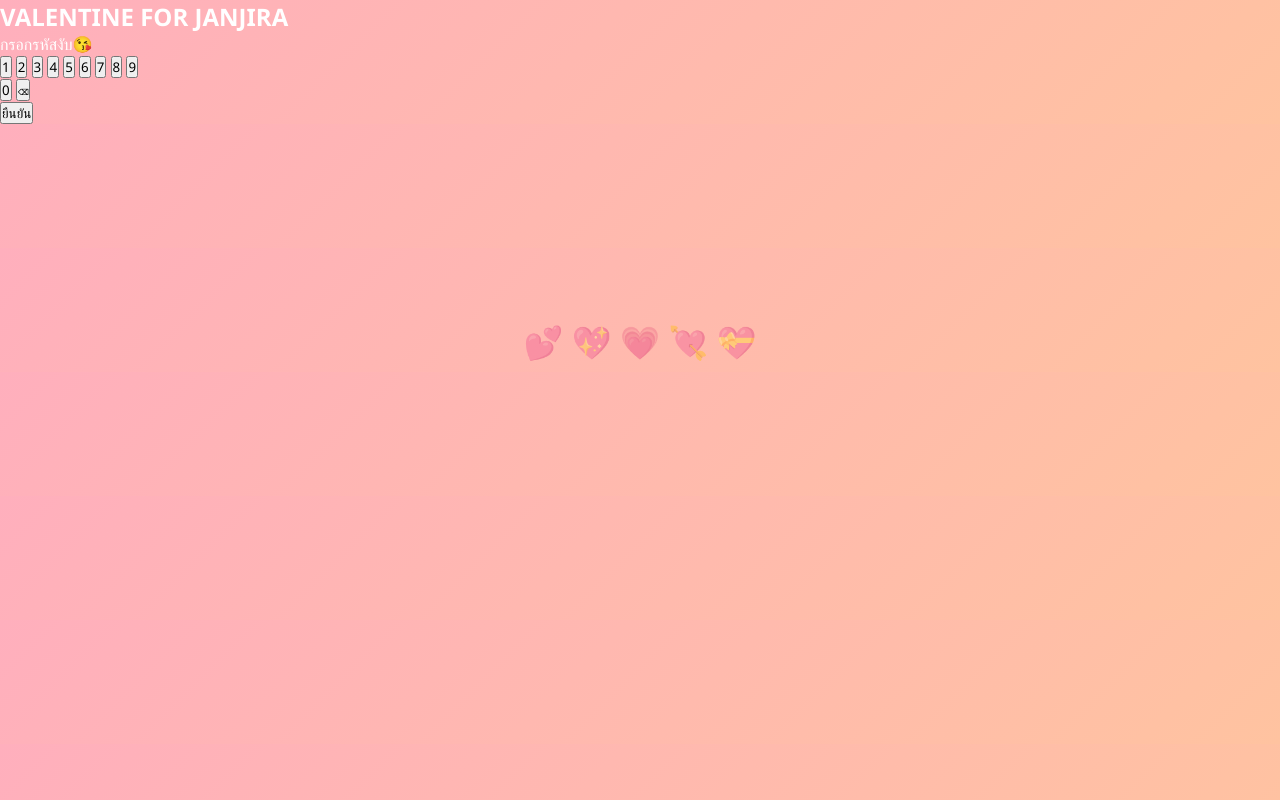
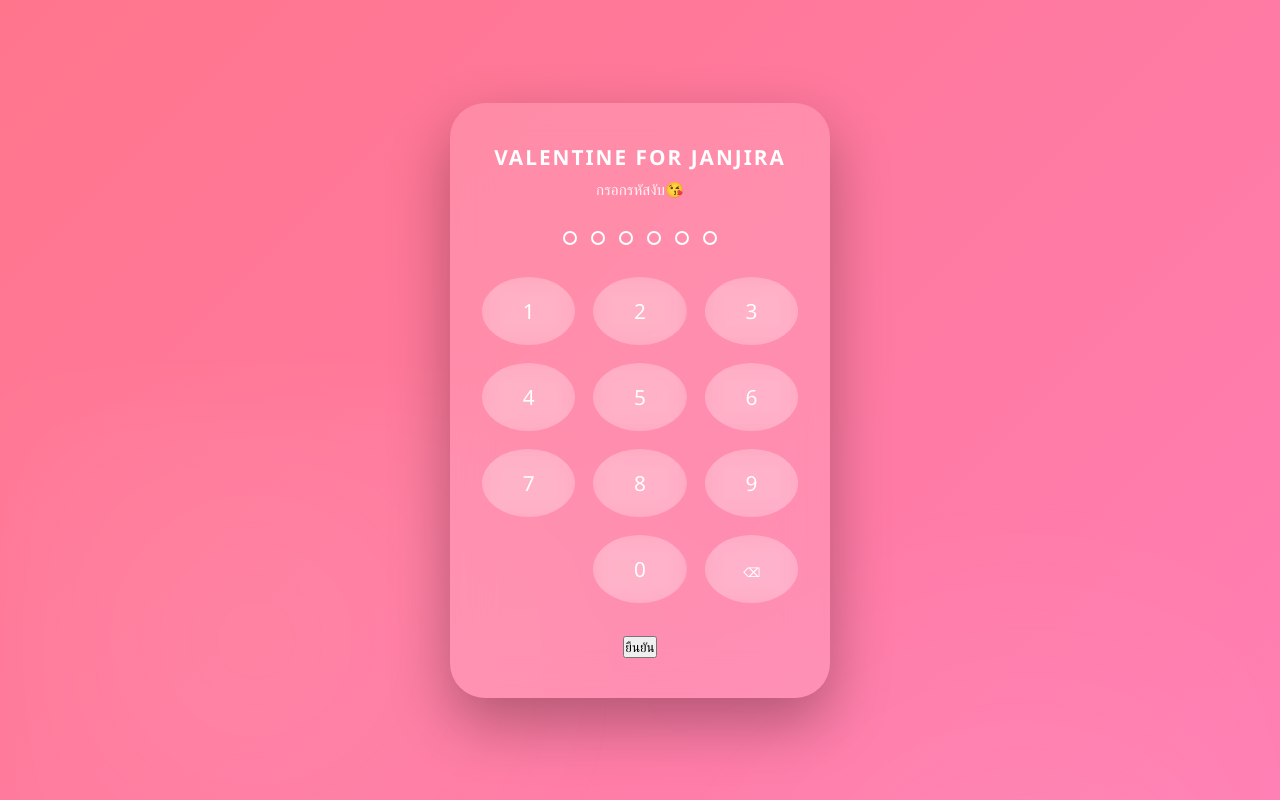
Before and after one commit to suer0660851120-a11y/valentine, a plain HTML site: page login.html in a window 1280 px wide. Shown: the top 800 px of the page. Drawn offline with Linux system fonts and the light colour scheme.

Commit message:
าีาเนเั

```diff
--- a/style.css
+++ b/style.css
@@ -207,3 +207,140 @@
     width: 100%;
   }
 }
+
+
+
+
+
+
+
+
+
+
+
+
+
+
+
+
+
+
+
+/* =========================
+   RESET
+========================= */
+* {
+  margin: 0;
+  padding: 0;
+  box-sizing: border-box;
+  font-family: 'Segoe UI', sans-serif;
+}
+
+/* =========================
+   BODY (Lockscreen Style)
+========================= */
+body.login-page {
+  min-height: 100vh;
+  display: flex;
+  justify-content: center;
+  align-items: center;
+  background: linear-gradient(135deg, #ff758c, #ff7eb3);
+  overflow: hidden;
+  position: relative;
+  color: white;
+}
+
+/* พื้นหลังหัวใจเบลอ */
+body.login-page::before {
+  content: "";
+  position: absolute;
+  inset: 0;
+  background: radial-gradient(circle at 20% 30%, rgba(255,255,255,0.2), transparent 40%),
+              radial-gradient(circle at 80% 70%, rgba(255,255,255,0.2), transparent 40%);
+  filter: blur(40px);
+  z-index: 0;
+}
+
+/* =========================
+   LOCK CARD
+========================= */
+.lock-card {
+  position: relative;
+  z-index: 2;
+  width: 100%;
+  max-width: 380px;
+  padding: 2.5rem 2rem;
+  border-radius: 35px;
+  text-align: center;
+
+  background: rgba(255, 255, 255, 0.15);
+  backdrop-filter: blur(20px);
+  box-shadow: 0 25px 60px rgba(0,0,0,0.3);
+}
+
+/* =========================
+   TITLE
+========================= */
+.lock-card h2 {
+  font-size: 1.3rem;
+  letter-spacing: 2px;
+  margin-bottom: 0.5rem;
+}
+
+.sub {
+  font-size: 0.95rem;
+  opacity: 0.9;
+  margin-bottom: 2rem;
+}
+
+/* =========================
+   DOTS (PIN Indicator)
+========================= */
+.dots {
+  display: flex;
+  justify-content: center;
+  gap: 14px;
+  margin-bottom: 2rem;
+}
+
+.dots span {
+  width: 14px;
+  height: 14px;
+  border-radius: 50%;
+  border: 2px solid white;
+  transition: 0.3s;
+}
+
+.dots span.filled {
+  background: white;
+  transform: scale(1.2);
+}
+
+/* =========================
+   KEYPAD
+========================= */
+.keypad {
+  display: grid;
+  grid-template-columns: repeat(3, 1fr);
+  gap: 18px;
+  margin-bottom: 2rem;
+}
+
+.keypad button {
+  padding: 20px 0;
+  font-size: 1.3rem;
+  border-radius: 50%;
+  border: none;
+  background: rgba(255,255,255,0.2);
+  color: white;
+  backdrop-filter: blur(10px);
+  cursor: pointer;
+  transition: 0.2s ease;
+}
+
+.keypad button:hover {
+  background: rgba(255,255,255,0.35);
+  transform: scale(1.1);
+}
+
+/* =====*
```
